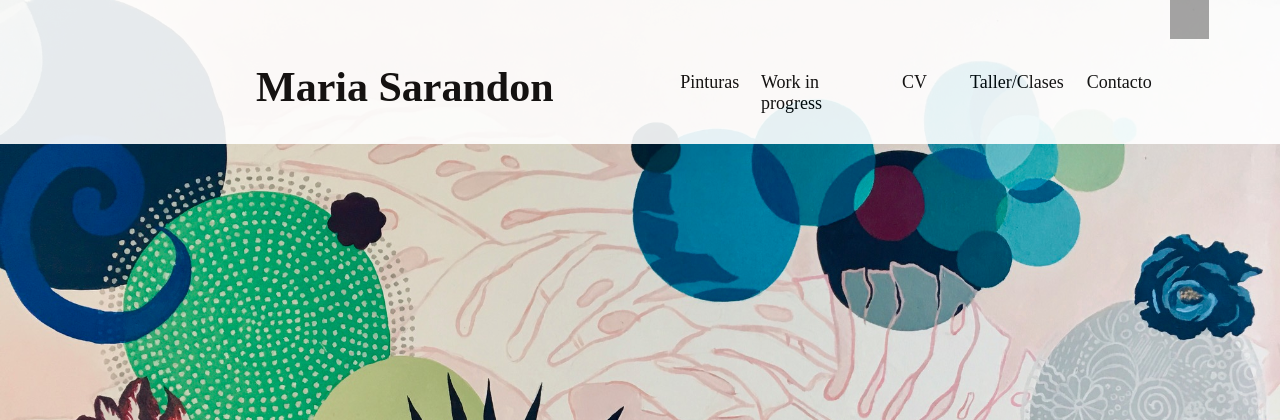
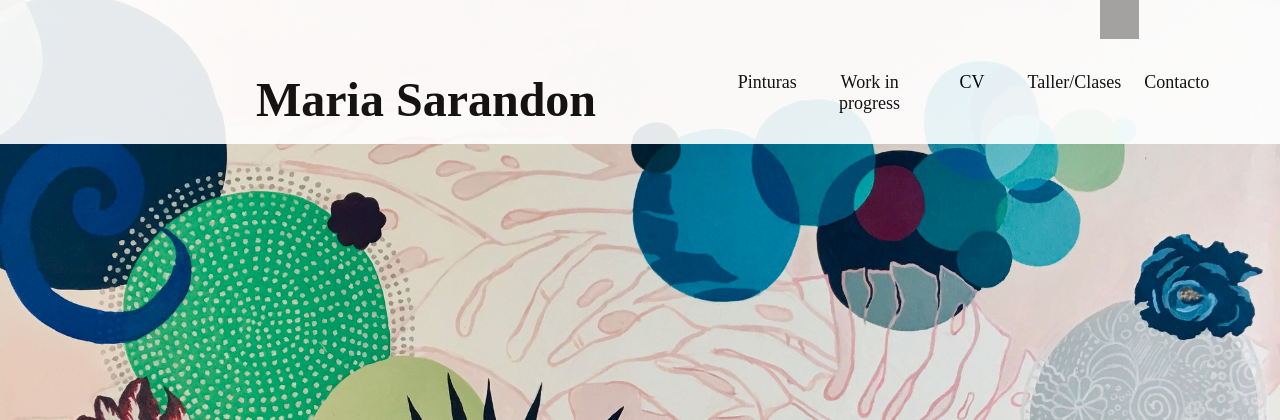
Before and after one commit to Magali-Cristobo/Pagina-Web-Maria-Sarandon, a PHP site: page / in a window 1280 px wide. Shown: the top 420 px of the page. Run offline with PHP 8.4, Linux system fonts and the light colour scheme; some web fonts are replaced; grey boxes are pictures that could not be loaded.

Commit message:
corregi lo del logo y el menu desplegable

```diff
--- a/estilo.css
+++ b/estilo.css
@@ -44,7 +44,7 @@
     margin-top: 350px;
     margin-left: auto;
     margin-right: auto;
-    margin-bottom: auto;
+    margin-bottom: 10%;
     width: 97%;
 }
 .frase2 a{
@@ -67,36 +67,80 @@
     list-style-type: none;
     margin: 0;
     padding: 0;
+    text-align: center;
   }
+.subItems{
+    width: 100%;
+    display: none;
+    top: 0;
+    background-color: white;
+    height: 80%;
+    list-style-type: none;
+    margin: 0;
+    padding: 0;
+    text-align: center;
+	font-size: 0.6em;
 
-.nav li{
+}
+
+.items{
+    position: relative;
     margin: 4em auto auto !important;
     width: 8%;
     margin-right: 2%;
     float: left;
     font-size: 18px;
     font-family: "Nimbus Sans TW01Con";
-    text-decoration: none;
     align-items: center;
  }
-.nav a{
+ .subItems li{
+    margin-top: 7%;
+    width: 100%;
+    margin-right: 2%;
+    float: left;
+    font-size: 16px;
+    font-family: "Nimbus Sans TW01Con";
+    align-items: center;
+ }
+ .subItems li:first-child{
+    margin-top: 25px;
+ }
+.items a, .subItems a{
+    color:black;
     text-decoration: none;
-    color:black;
+
+
 }
-.nav div{
-    width: fit-content;
-    margin: 0 auto;
+.items:hover  a{
+    transition-property: color;
+    transition-duration: 0.5s;
+    color: rgb(172, 171, 171);
+}
+.items:hover  ul.subItems{
+    display: block;
+}
+.items:hover  .subItems a{
+    color: black;
+}
+.subItems li:hover{
+    transition-property: background-color;
+    transition-duration: 1s;
+    background-color: rgb(236, 236, 236);
+
+
 }
 
 .nav a b{
+    color:black;
     float: left;
     margin: 1.5em 2.5em 2em 20% !important;
     font-family: "Nimbus Sans TW01Con";
-    font-size: 42px;
+    font-size: 300%;
 
 }
 #logoInsta{
-    margin: 0 auto;
+    position: absolute;
+    margin-left: -12%;
 }
 @font-face {
     font-family: "Nimbus Sans TW01Con";
--- a/index.html
+++ b/index.html
@@ -11,11 +11,18 @@
             itemprop="image" src="https://static.wixstatic.com/media/e1aa082f7c0747168d9cf43e77046142.png/v1/fill/w_49,h_49,al_c,q_85,usm_0.66_1.00_0.01/e1aa082f7c0747168d9cf43e77046142.webp"
             style="width: 39px; height: 39px; object-fit: cover;">
             <a href="index.html"><b>Maria Sarandon</b></a>
-            <li><div><a href="default.asp">Pinturas</a></div></li>
-            <li><div><a href="workInProgress.html">Work in progress</a></div></li>
-            <li><div><a href="cv.html">CV</a></div></li>
-            <li><div><a href="tallerYClases.html">Taller/Clases</a></div></li>
-            <li><div><a href="about.asp">Contacto</a></div></li>
+            <li  class="items">
+                <a href="default.asp">Pinturas</a>
+                <ul class="subItems">
+                    <li><a href="#">Serie Árboles</a></li>
+                    <li><a href="#">Serie Bosques</a></li>
+                    <li><a href="#">Serie Flores</a></li>
+                </ul>
+            </li>
+            <li  class="items"><a href="workInProgress.html">Work in progress</a></li>
+            <li  class="items"><a href="cv.html">CV</a></li>
+            <li  class="items"><a href="tallerYClases.html">Taller/Clases</a></li>
+            <li  class="items"><a href="about.asp">Contacto</a></li>
 
         </ul>
         <div class="frase">
```
